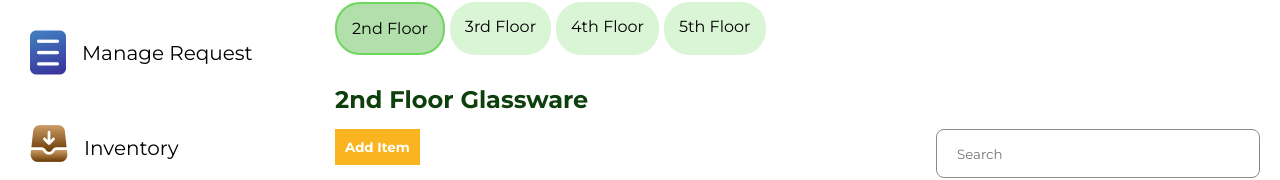
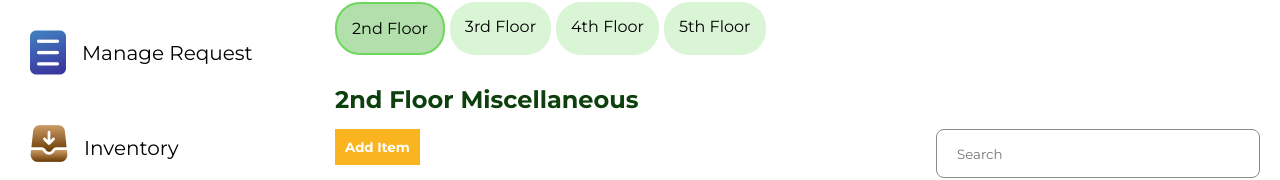
Before and after one commit to Jy-re/csmlab-labtech-ts, a React (Create React App) app: page /miscellaneous in a window 1280 px wide. Shown: the part 185-365 px from the top of the page. Built offline with nearby package versions, Linux system fonts and the light colour scheme.

Commit message:
changed typo

```diff
--- a/src/components/inventory/miscellaneous.tsx
+++ b/src/components/inventory/miscellaneous.tsx
@@ -63,7 +63,7 @@ function Miscellaneous() {
 
       {/* Floor Inventory Label */}
       <div className="flrInventoryLabelContainer">
-        <div className="flrInventoryLabel">{selectedFloor} Glassware</div>
+        <div className="flrInventoryLabel">{selectedFloor} Miscellaneous</div>
       </div>
 
       <div className="btnsearchContainer">
--- a/src/components/inventory/other.tsx
+++ b/src/components/inventory/other.tsx
@@ -63,7 +63,7 @@ function Other() {
 
       {/* Floor Inventory Label */}
       <div className="flrInventoryLabelContainer">
-        <div className="flrInventoryLabel">{selectedFloor} Glassware</div>
+        <div className="flrInventoryLabel">{selectedFloor} Other Items</div>
       </div>
 
       <div className="btnsearchContainer">
```
